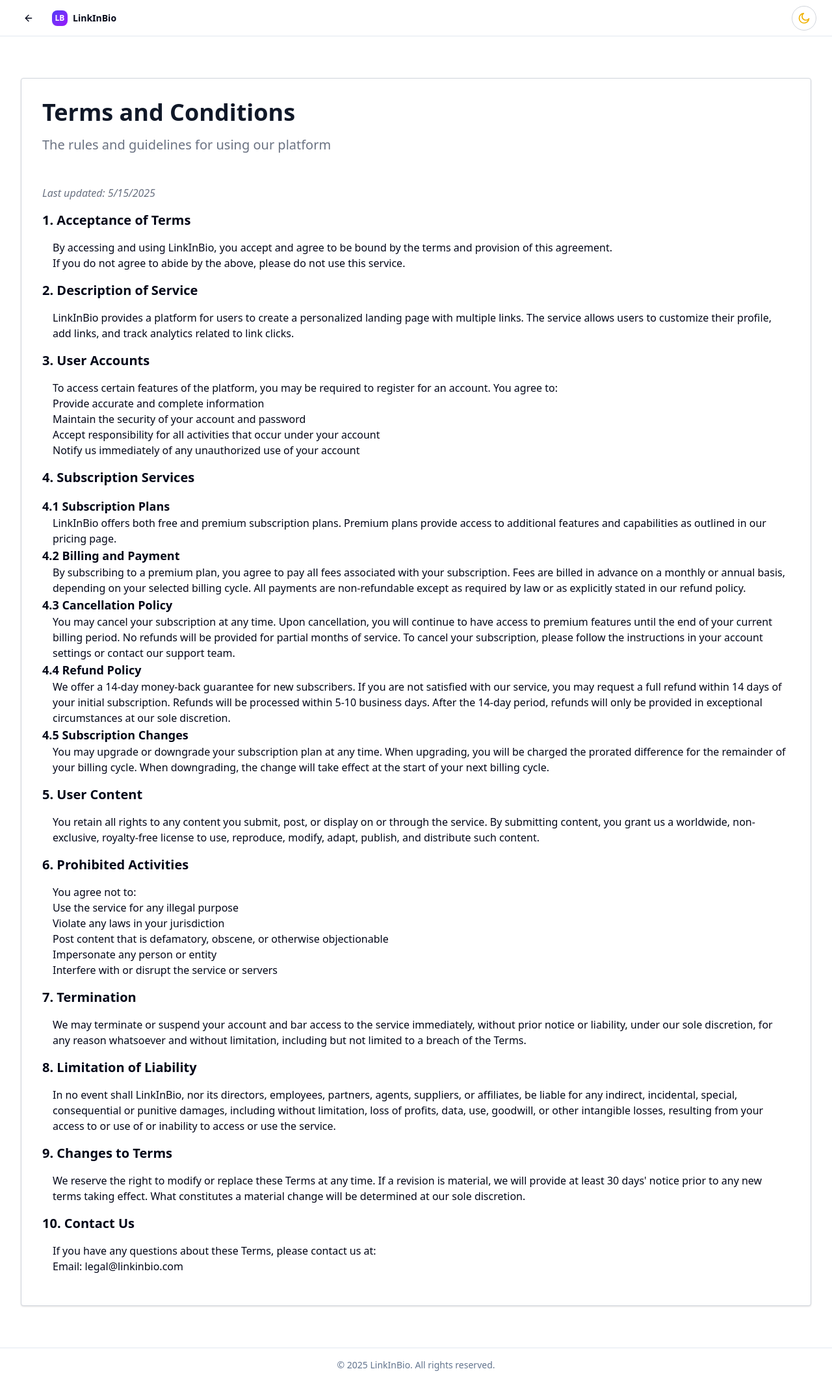
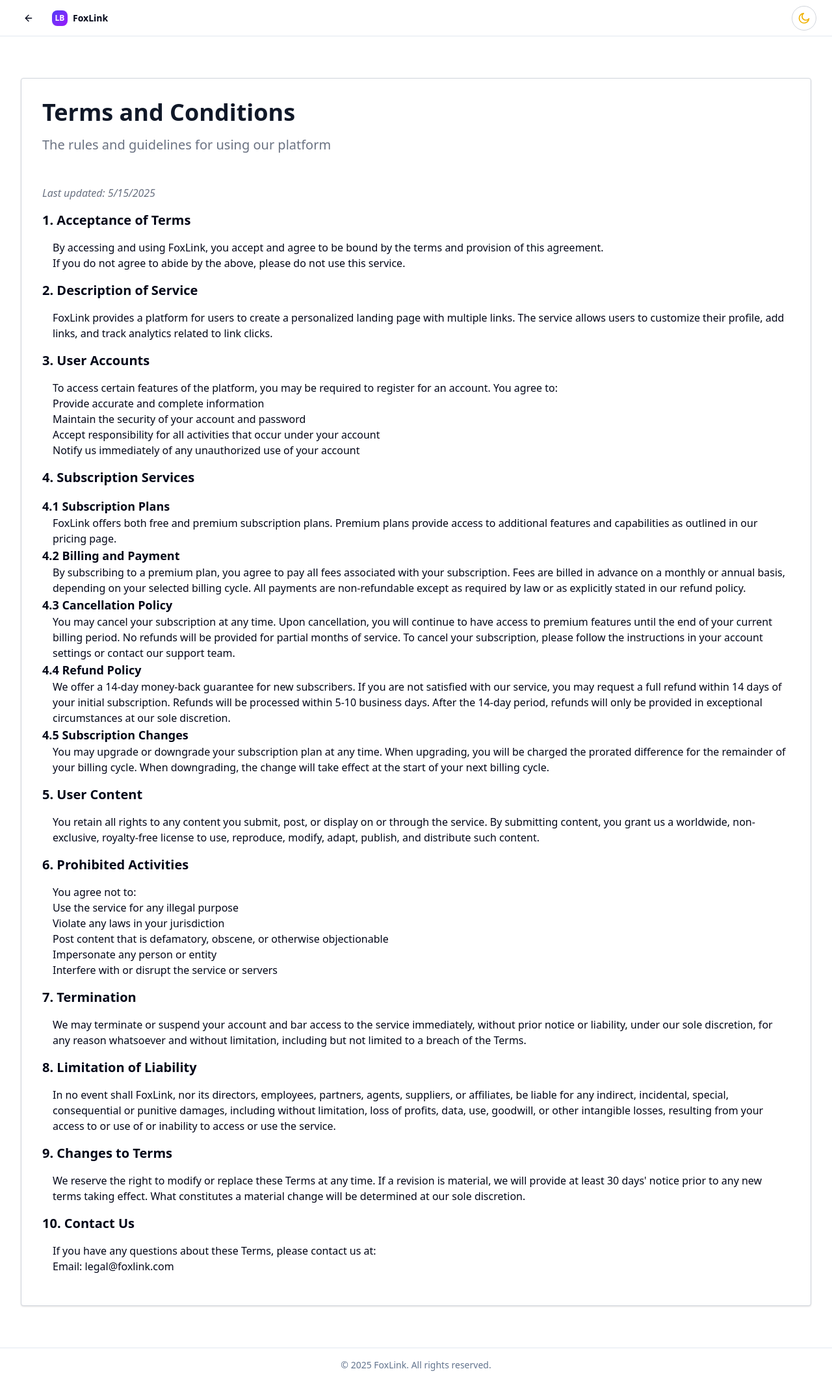
Before and after one commit to UncleMarvo/foxlink, a Next.js app: page /terms in a window 1280 px wide. Shown: the whole page at 65% size. Built offline with nearby package versions, Linux system fonts and the light colour scheme.

Commit message:
Replace references to "LinkInBio" to "FoxLink"

```diff
--- a/src/app/(public-pages)/layout.tsx
+++ b/src/app/(public-pages)/layout.tsx
@@ -24,7 +24,7 @@
             <div className="flex h-6 w-6 items-center justify-center rounded-md bg-gradient-to-br from-indigo-600 to-purple-600">
               <span className="text-xs font-bold text-white">LB</span>
             </div>
-            <span className="text-sm font-semibold">LinkInBio</span>
+            <span className="text-sm font-semibold">FoxLink</span>
           </div>
         </div>
         <ModeToggle />
@@ -33,7 +33,7 @@
         <div className="w-full max-w-full sm:max-w-md md:max-w-lg lg:max-w-full space-y-6">{children}</div>
       </main>
       <footer className="border-t py-4 text-center text-sm text-muted-foreground">
-        <p>&copy; {new Date().getFullYear()} LinkInBio. All rights reserved.</p>
+        <p>&copy; {new Date().getFullYear()} FoxLink. All rights reserved.</p>
       </footer>
     </div>
   );
--- a/src/app/(public-pages)/terms/page.tsx
+++ b/src/app/(public-pages)/terms/page.tsx
@@ -25,7 +25,7 @@
 
         <h2 className="text-xl font-bold mb-4 mt-4">1. Acceptance of Terms</h2>
         <p className="ml-4">
-          By accessing and using LinkInBio, you accept and agree to be bound by
+          By accessing and using FoxLink, you accept and agree to be bound by
           the terms and provision of this agreement.
         </p>
         <p className="ml-4">
@@ -35,7 +35,7 @@
 
         <h2 className="text-xl font-bold mb-4 mt-4">2. Description of Service</h2>
         <p className="ml-4">
-          LinkInBio provides a platform for users to create a personalized
+          FoxLink provides a platform for users to create a personalized
           landing page with multiple links. The service allows users to
           customize their profile, add links, and track analytics related to
           link clicks.
@@ -59,7 +59,7 @@
         <h2 className="text-xl font-bold mb-4 mt-4">4. Subscription Services</h2>
         <h3 className="text-lg font-bold">4.1 Subscription Plans</h3>
         <p className="ml-4">
-          LinkInBio offers both free and premium subscription plans. Premium
+          FoxLink offers both free and premium subscription plans. Premium
           plans provide access to additional features and capabilities as
           outlined in our pricing page.
         </p>
@@ -129,7 +129,7 @@
 
         <h2 className="text-xl font-bold mb-4 mt-4">8. Limitation of Liability</h2>
         <p className="ml-4">
-          In no event shall LinkInBio, nor its directors, employees, partners,
+          In no event shall FoxLink, nor its directors, employees, partners,
           agents, suppliers, or affiliates, be liable for any indirect,
           incidental, special, consequential or punitive damages, including
           without limitation, loss of profits, data, use, goodwill, or other
@@ -149,7 +149,7 @@
         <p className="ml-4">
           If you have any questions about these Terms, please contact us at:
         </p>
-        <p className="ml-4">Email: legal@linkinbio.com</p>
+        <p className="ml-4">Email: legal@foxlink.com</p>
       </p>
     </div>
   );
--- a/src/app/auth/layout.tsx
+++ b/src/app/auth/layout.tsx
@@ -24,7 +24,7 @@
             <div className="flex h-6 w-6 items-center justify-center rounded-md bg-gradient-to-br from-indigo-600 to-purple-600">
               <span className="text-xs font-bold text-white">LB</span>
             </div>
-            <span className="text-sm font-semibold">LinkInBio</span>
+            <span className="text-sm font-semibold">FoxLink</span>
           </div>
         </div>
         <ModeToggle />
@@ -33,7 +33,7 @@
         <div className="w-full max-w-md space-y-6">{children}</div>
       </main>
       <footer className="border-t py-4 text-center text-sm text-muted-foreground">
-        <p>&copy; {new Date().getFullYear()} LinkInBio. All rights reserved.</p>
+        <p>&copy; {new Date().getFullYear()} FoxLink. All rights reserved.</p>
       </footer>
     </div>
   );
--- a/src/app/dashboard/upgrade/page.tsx
+++ b/src/app/dashboard/upgrade/page.tsx
@@ -45,7 +45,7 @@
       <div className="w-full max-w-md bg-white rounded-lg shadow p-8 space-y-6 flex flex-col items-center">
         <h1 className="text-2xl font-bold text-center mb-2">Upgrade to Premium</h1>
         <p className="text-gray-700 text-center mb-4">
-          Unlock the full power of LinkInBio with Premium:
+          Unlock the full power of FoxLink with Premium:
         </p>
         {/* Placeholder benefits list */}
         <ul className="list-disc list-inside text-gray-600 text-left mb-6">
--- a/src/app/layout.tsx
+++ b/src/app/layout.tsx
@@ -6,7 +6,7 @@
 import AuthProvider from "@/components/AuthProvider";
 
 export const metadata = {
-  title: "LinkInBio",
+  title: "FoxLink",
   description: "Link In Bio Initial Version",
 };
 
--- a/src/app/page.tsx
+++ b/src/app/page.tsx
@@ -65,7 +65,7 @@
                   src="/placeholder.svg?height=600&width=1200"
                   width={600}
                   height={300}
-                  alt="LinkInBio Dashboard Preview"
+                  alt="FoxLink Dashboard Preview"
                   className="w-full h-auto rounded-xl shadow-lg"
                   priority
                 />
@@ -252,7 +252,7 @@
                 How It Works
               </h2>
               <p className="mx-auto max-w-2xl text-lg text-gray-600">
-                Get started with LinkInBio in just a few simple steps.
+                Get started with FoxLink in just a few simple steps.
               </p>
             </div>
             <div className="grid gap-8 md:grid-cols-3">
@@ -265,7 +265,7 @@
                   Create Your Account
                 </h3>
                 <p className="text-gray-600">
-                  Sign up for LinkInBio and set up your profile with your name,
+                  Sign up for FoxLink and set up your profile with your name,
                   photo, and bio.
                 </p>
               </div>
@@ -289,7 +289,7 @@
                 </div>
                 <h3 className="mb-2 text-xl font-semibold">Share Your Page</h3>
                 <p className="text-gray-600">
-                  Share your unique LinkInBio URL on your social media profiles
+                  Share your unique FoxLink URL on your social media profiles
                   and start connecting with your audience.
                 </p>
               </div>
@@ -321,7 +321,7 @@
                 Ready to grow your audience?
               </h2>
               <p className="mb-8 text-lg text-white/90">
-                Join thousands of creators who use LinkInBio to connect with
+                Join thousands of creators who use FoxLink to connect with
                 their audience.
               </p>
               <div className="flex flex-col justify-center space-y-4 sm:flex-row sm:space-x-4 sm:space-y-0">
--- a/src/components/MainNav.tsx
+++ b/src/components/MainNav.tsx
@@ -122,7 +122,7 @@
           <div className="flex h-5 w-5 items-center justify-center rounded-md bg-gradient-to-br from-indigo-600 to-purple-600">
             <span className="text-xs font-bold text-white">LB</span>
           </div>
-          <span className="text-md font-semibold">LinkInBio</span>
+          <span className="text-md font-semibold">FoxLink</span>
         </div>
 
         {/* Avatar */}
--- a/src/components/landing/landing-footer.tsx
+++ b/src/components/landing/landing-footer.tsx
@@ -11,7 +11,7 @@
               <div className="flex h-8 w-8 items-center justify-center rounded-md bg-gradient-to-br from-indigo-600 to-purple-600">
                 <span className="text-sm font-bold text-white">LB</span>
               </div>
-              <span className="text-lg font-semibold">LinkInBio</span>
+              <span className="text-lg font-semibold">FoxLink</span>
             </div>
             <p className="mt-4 text-sm text-gray-600">The easiest way to share all your content with a single link.</p>
             <div className="mt-6 flex space-x-4">
@@ -101,7 +101,7 @@
 
         <div className="mt-12 border-t border-gray-200 pt-8">
           <p className="text-center text-sm text-gray-500">
-            &copy; {new Date().getFullYear()} LinkInBio. All rights reserved.
+            &copy; {new Date().getFullYear()} FoxLink. All rights reserved.
           </p>
         </div>
       </div>
--- a/src/components/landing/landing-navbar.tsx
+++ b/src/components/landing/landing-navbar.tsx
@@ -17,7 +17,7 @@
           <div className="flex h-8 w-8 items-center justify-center rounded-md bg-gradient-to-br from-indigo-600 to-purple-600">
             <span className="text-sm font-bold text-white">LB</span>
           </div>
-          <span className="text-lg font-semibold">LinkInBio</span>
+          <span className="text-lg font-semibold">FoxLink</span>
         </div>
 
         {/* Desktop Navigation */}
--- a/src/components/landing/pricing-cards.tsx
+++ b/src/components/landing/pricing-cards.tsx
@@ -34,7 +34,7 @@
         "Unlimited links",
         "Advanced analytics",
         "Custom themes",
-        "Remove LinkInBio branding",
+        "Remove FoxLink branding",
       ],
       cta: "Get Started",
       popular: true,
--- a/src/components/landing/testimonial-cards.tsx
+++ b/src/components/landing/testimonial-cards.tsx
@@ -7,14 +7,14 @@
 const testimonials = [
   {
     quote:
-      "LinkInBio has completely transformed how I share my content. My audience engagement has increased by 40% since I started using it!",
+      "FoxLink has completely transformed how I share my content. My audience engagement has increased by 40% since I started using it!",
     author: "Sarah Johnson",
     role: "Content Creator",
     avatar: "/placeholder.svg?height=80&width=80",
   },
   {
     quote:
-      "As a photographer, I needed a clean way to showcase my portfolio links. LinkInBio's customization options are perfect for my brand.",
+      "As a photographer, I needed a clean way to showcase my portfolio links. FoxLink's customization options are perfect for my brand.",
     author: "Michael Chen",
     role: "Photographer",
     avatar: "/placeholder.svg?height=80&width=80",
```
